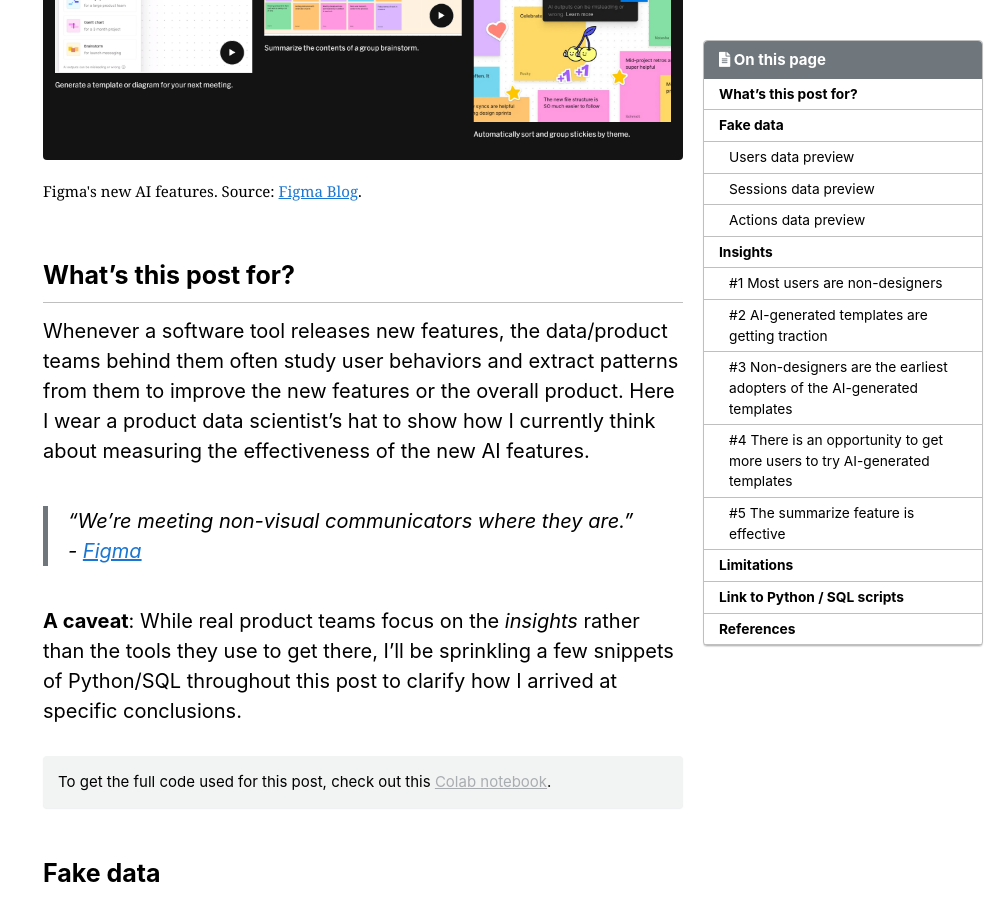
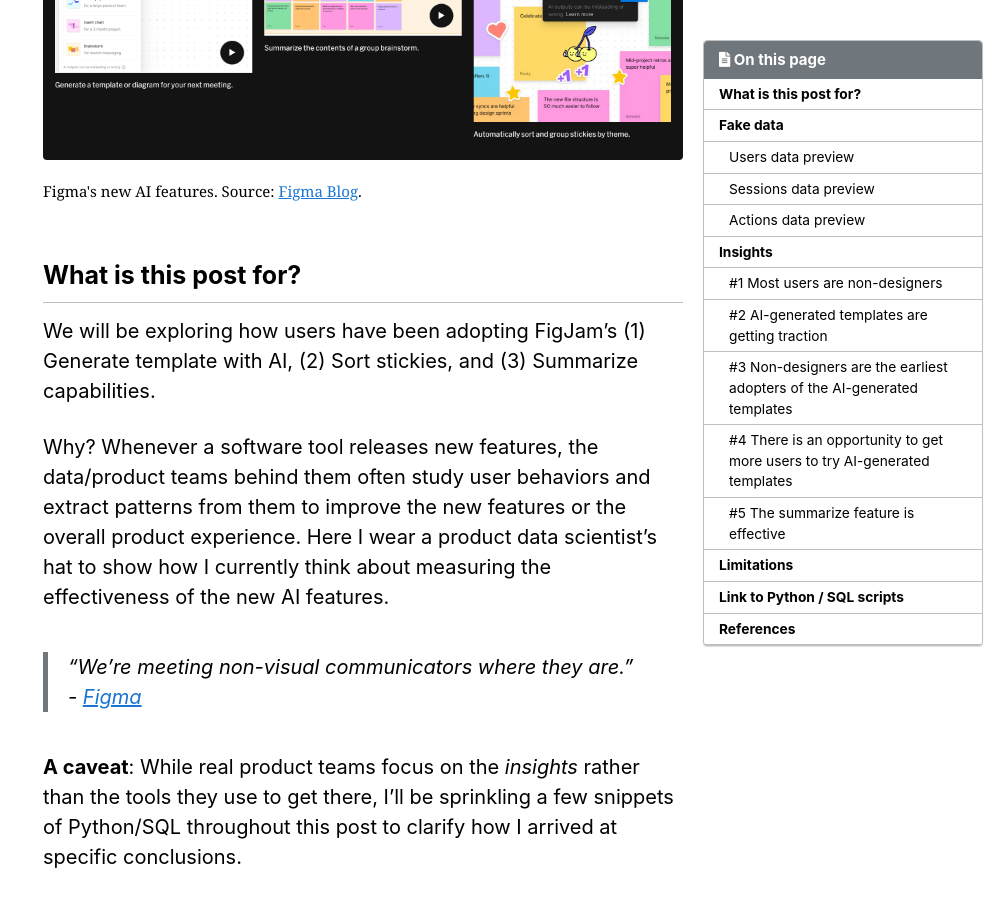
Before and after one commit to jgtiu/jgtiu.github.io, a Jekyll site: the page built from _posts/2024-02-09-figma.md, in a window 1280 px wide and 900 px high, scrolled down 714 px. Shown: the whole window, without its empty margins (277-1280 px from the left). Built offline with Jekyll 4.4.1, drawn with Linux system fonts in a browser that asks for light colours; cached includes are drawn as plain includes.

Commit message:
Update rationale for Figma post

```diff
--- a/_posts/2024-02-09-figma.md
+++ b/_posts/2024-02-09-figma.md
@@ -19,9 +19,11 @@
     <figcaption>Figma's new AI features. Source: <a href="https://www.figma.com/blog/introducing-ai-to-figjam/" target="_blank">Figma Blog</a>.</figcaption>
 </figure>
 
-## What's this post for?
+## What is this post for?
 
-Whenever a software tool releases new features, the data/product teams behind them often study user behaviors and extract patterns from them to improve the new features or the overall product. Here I wear a product data scientist's hat to show how I currently think about measuring the effectiveness of the new AI features.
+We will be exploring how users have been adopting FigJam's (1) Generate template with AI, (2) Sort stickies, and (3) Summarize capabilities.
+
+Why? Whenever a software tool releases new features, the data/product teams behind them often study user behaviors and extract patterns from them to improve the new features or the overall product experience. Here I wear a product data scientist's hat to show how I currently think about measuring the effectiveness of the new AI features.
 
 > "We’re meeting non-visual communicators where they are." - [Figma](https://www.figma.com/blog/introducing-ai-to-figjam/){:target="_blank"}
 
```
